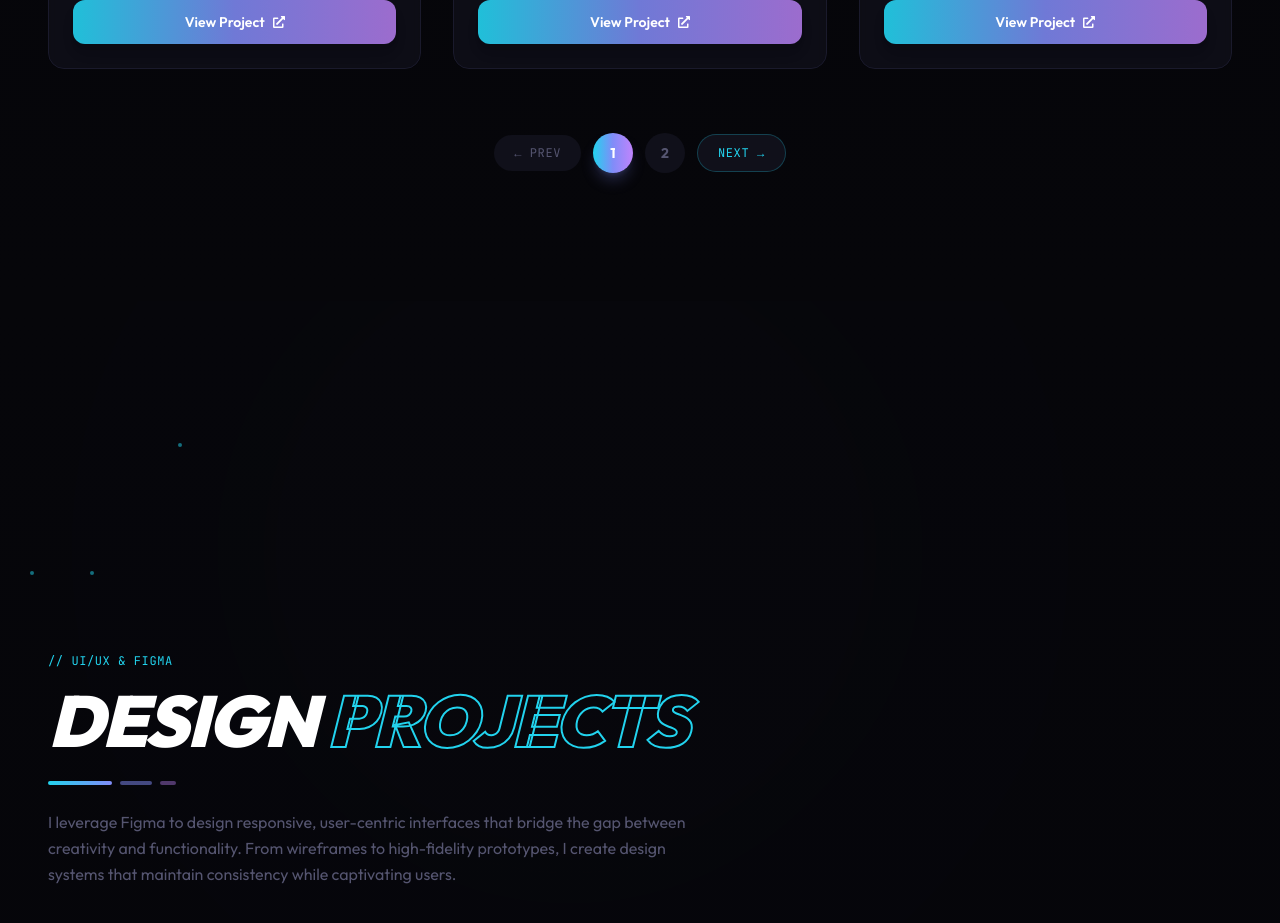
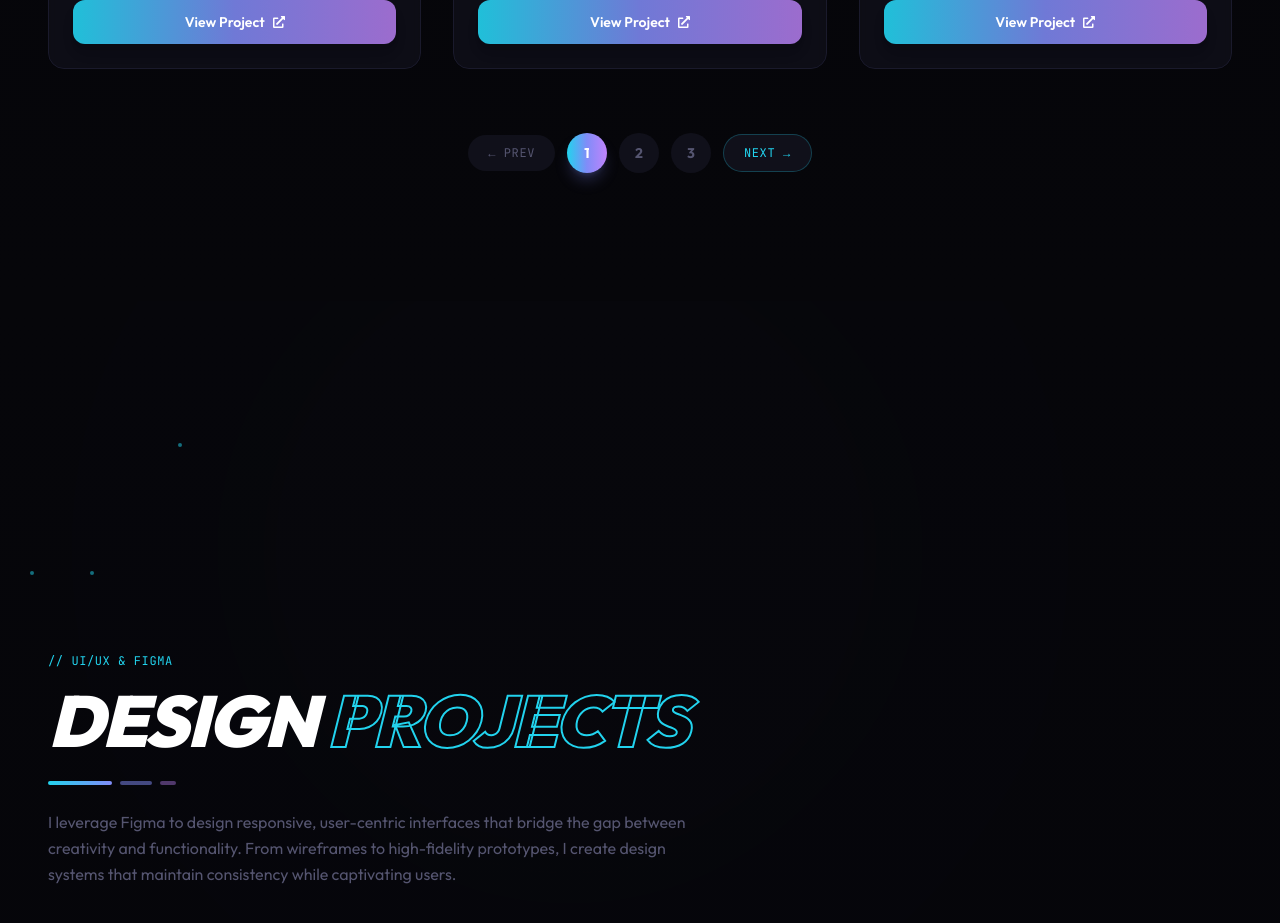
Before and after one commit to lancer7178/my-portfolio2, a Next.js app: page / in a window 1280 px wide. Shown: the part 5620-6543 px from the top of the page. Built offline with nearby package versions, Linux system fonts and the light colour scheme.

Commit message:
feat: Add Aurum project with description, image, and technologies

```diff
--- a/src/pages/index.jsx
+++ b/src/pages/index.jsx
@@ -133,6 +133,22 @@ const projects = [
       "next.js",
       "Tailwind CSS",
       "huggingface",
+      "framer-motion",
+
+    ],
+    bowmen: false,
+  },
+    {
+    title:"Aurum",
+    description: "Real-time gold market analytics and insights. Stay ahead of the curve with precision data.",
+    image: "/aurum.png",
+    link: "https://aurum-tracker-gold.vercel.app",
+    rating: 5,
+    technologies: [
+      "react",
+      "next.js",
+      "Tailwind CSS",
+      "GoldAPI",
       "framer-motion",
 
     ],
```
Also changed, not shown: public/aurum.png (added).
